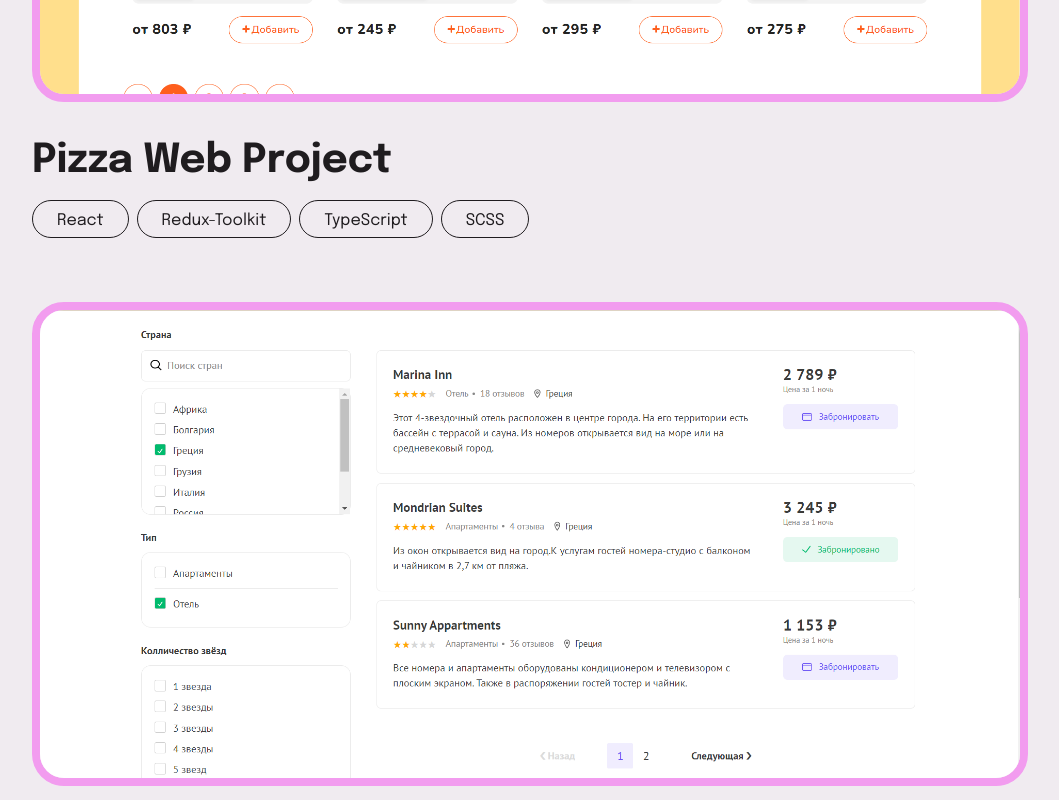
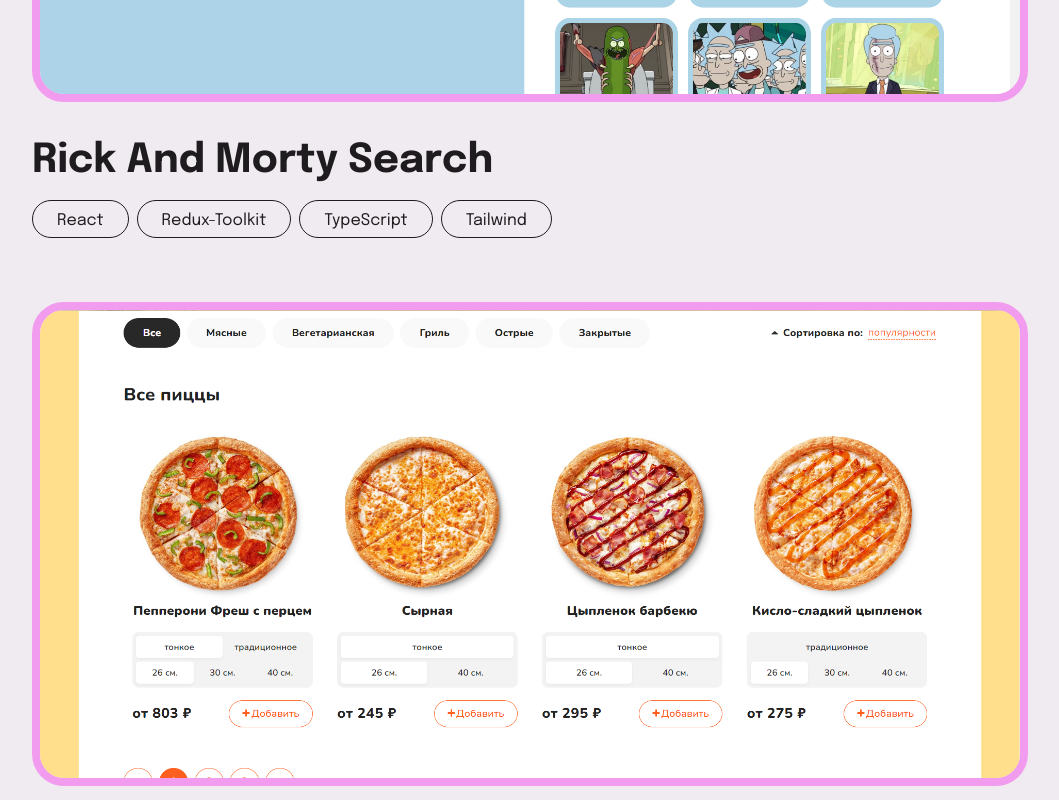
Before and after one commit to Tsukimono13/Portfolio, a React app: page / in a window 1280 px wide. Shown: the part 5060-5860 px from the top of the page, without its empty margins (110-1169 px from the left). Built offline with nearby package versions, Linux system fonts and the light colour scheme.

Commit message:
feat: added a project, edited readme

```diff
--- a/src/layout/sections/works/Projects.ts
+++ b/src/layout/sections/works/Projects.ts
@@ -8,6 +8,7 @@
 import luxus from 'assets/image/works/luxus.png'
 import articles from 'assets/image/works/articles.png'
 import social from 'assets/image/works/social.png'
+import rmSearch from 'assets/image/works/rickAndMorty.png'
 
 export type WorkType = {
     title: string
@@ -46,6 +47,13 @@
         link: 'https://tsukimono13.github.io/To_do_list/#/',
         category: 'web',
         tags: ['React', 'Redux-Toolkit', 'TypeScript', 'Material-UI']
+    },
+    {
+        title: 'Rick And Morty Search',
+        img: rmSearch,
+        category: 'web',
+        link: 'https://rick-and-morty-search-sigma.vercel.app/',
+        tags: ['React', 'Redux-Toolkit', 'TypeScript', 'Tailwind']
     },
     {
         title: 'Pizza Web Project',
```
Also changed, not shown: src/assets/image/works/rickAndMorty.png (added), 1 other file (tests, documents, lock files or other folders).
